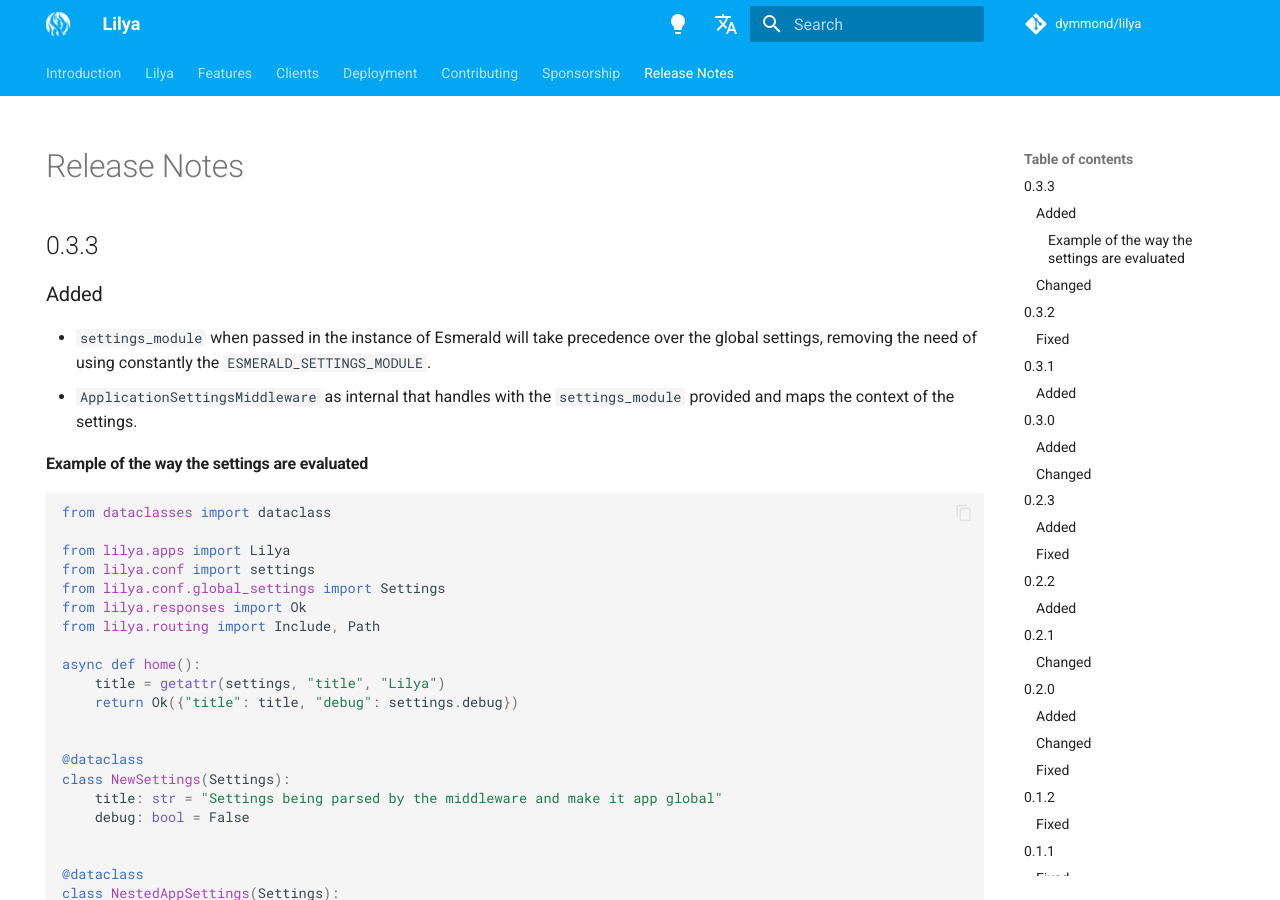
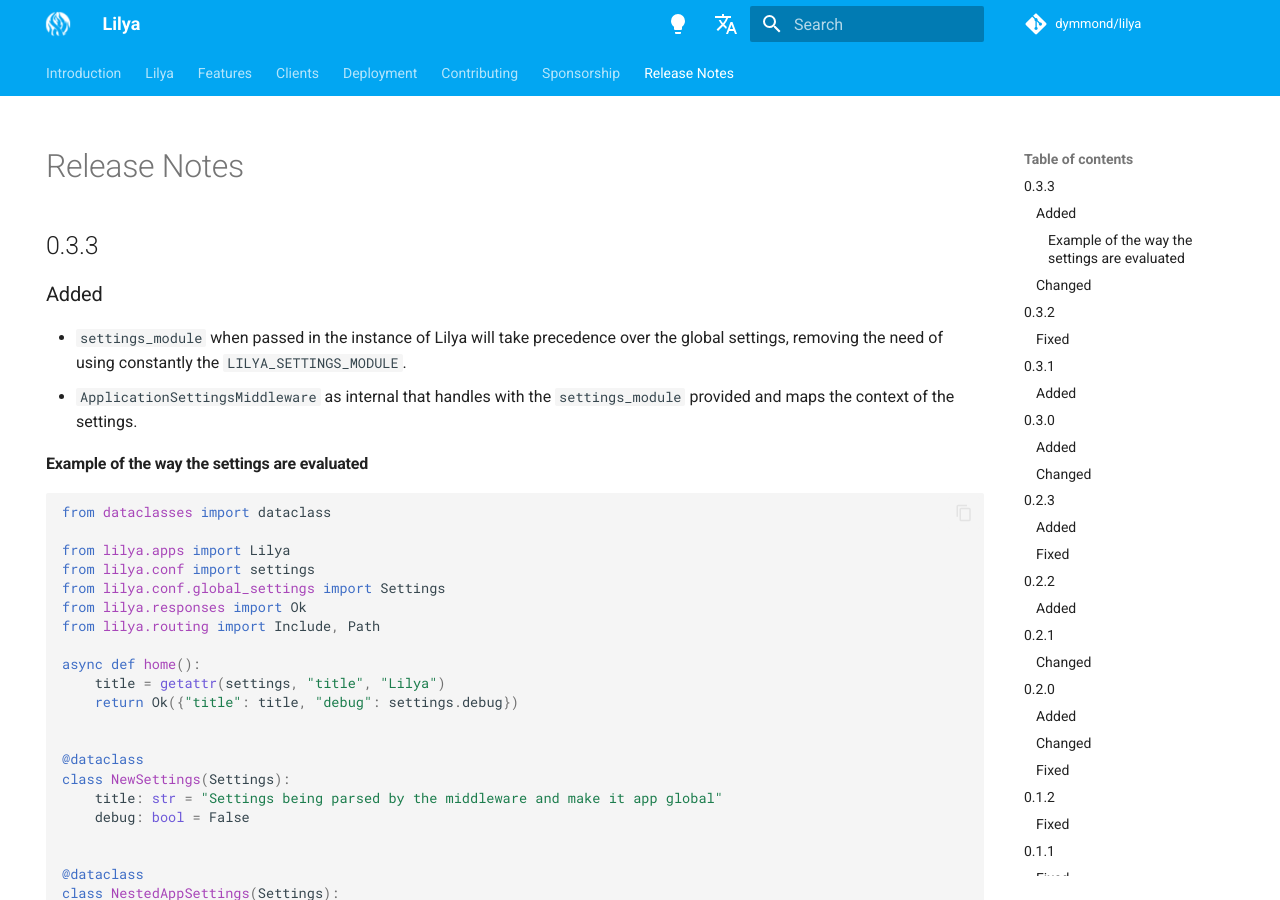
Before and after one commit to dymmond/lilya, an MkDocs documentation site: the page built from docs/release-notes.md, in a window 1280 px wide and 900 px high. Built offline with MkDocs 1.6.1 and Material for MkDocs 9.7.7, drawn with Linux system fonts in a browser that asks for light colours; comment, search, counter and statistics services are not loaded.

Commit message:
Fix typo in release notes

```diff
--- a/docs/release-notes.md
+++ b/docs/release-notes.md
@@ -9,8 +9,8 @@
 
 ### Added
 
-- `settings_module` when passed in the instance of Esmerald will take precedence
-over the global settings, removing the need of using constantly the `ESMERALD_SETTINGS_MODULE`.
+- `settings_module` when passed in the instance of Lilya will take precedence
+over the global settings, removing the need of using constantly the `LILYA_SETTINGS_MODULE`.
 - `ApplicationSettingsMiddleware` as internal that handles with the `settings_module` provided and maps
 the context of the settings.
 
```
